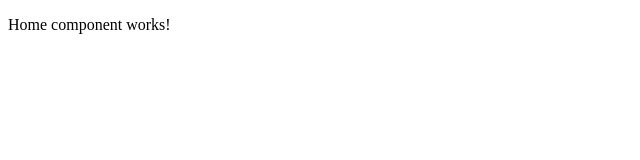
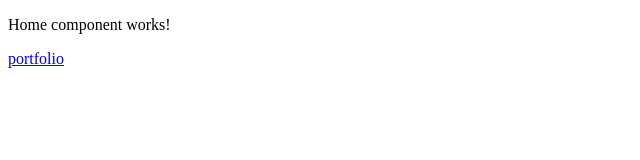
Before and after one commit to SarahMAmann/old-portfolio, an Angular app: page / in a window 1280 px wide. Shown: the top 160 px of the page, without its empty margins (0-640 px from the left). Built offline with nearby package versions, Linux system fonts and the light colour scheme.

Commit message:
view links

```diff
--- a/src/app/modules/home/views/home-component/home-component.component.html
+++ b/src/app/modules/home/views/home-component/home-component.component.html
@@ -1 +1,2 @@
 <p>Home component works!</p>
+<a routerLink="/work">portfolio</a>
--- a/src/app/modules/portfolio/views/portfolio-component/portfolio.component.html
+++ b/src/app/modules/portfolio/views/portfolio-component/portfolio.component.html
@@ -1 +1,2 @@
 <p>Portfolio Component works!</p>
+<a routerLink="/">home</a>
```
